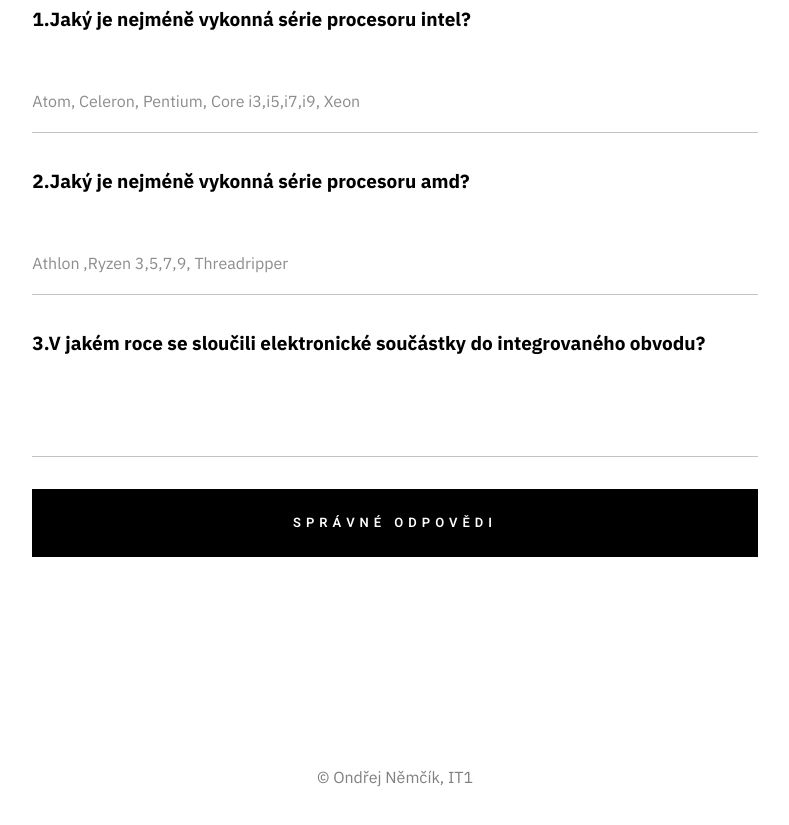
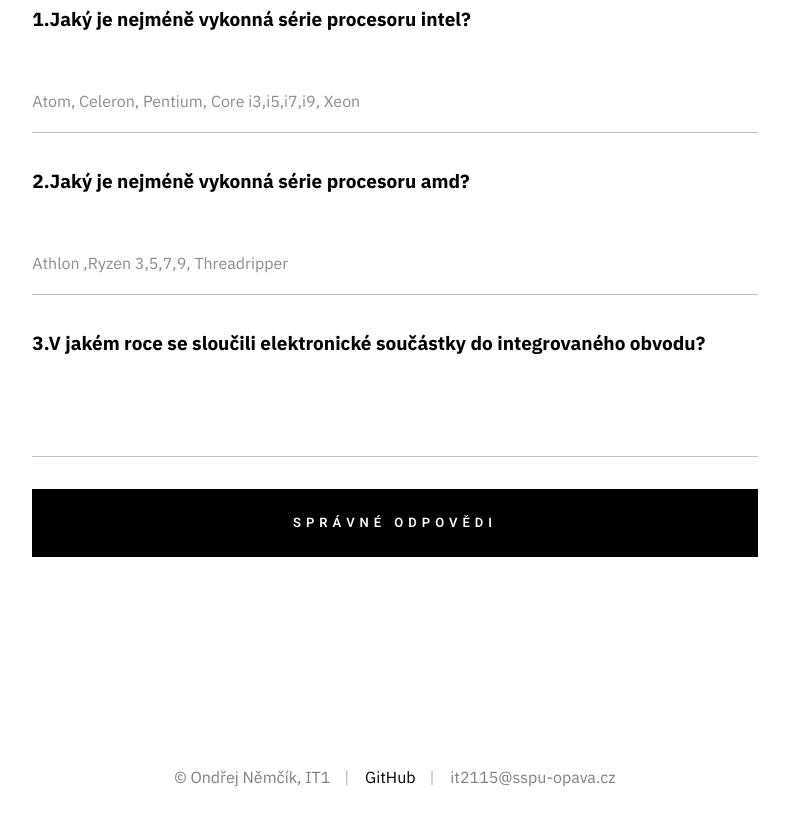
Before and after one commit to Endru88/rocnikovy-projekt, a plain HTML site: page cpu/cpu.html in a window 1280 px wide. Shown: the part 4369-5194 px from the top of the page, without its empty margins (355-1144 px from the left). Drawn offline with Linux system fonts and the light colour scheme.

Commit message:
09 - footer

```diff
--- a/cpu/cpu.html
+++ b/cpu/cpu.html
@@ -60,7 +60,7 @@
 
         </header>
 
-        <div class="s-content content">
+        <div class="s-content content animate-this">
             <main class="row content__page">
 
                 <article class="column large-full entry format-gallery">
@@ -69,13 +69,13 @@
                         <div class="entry__slider slider">
                             <div class="slider__slides">
                                 <div class="slider__slide">
-                                    <img src="img/intel.jpeg"  alt="intel">
+                                    <img src="img/intel.jpeg" alt="intel">
                                 </div>
                                 <div class="slider__slide">
-                                    <img src="img/amd.jpg"  alt="intel">
+                                    <img src="img/amd.jpg" alt="intel">
                                 </div>
                                 <div class="slider__slide">
-                                    <img src="img/intel2.jpg"  alt="intel">
+                                    <img src="img/intel2.jpg" alt="intel">
                                 </div>
                             </div>
                         </div>
@@ -142,7 +142,9 @@
                             parazitní kapacity. Toto umožňuje synchronním mikroprocesorům mít frekvenci v rozmezí od
                             desítek MHz po několik GHz. Navíc se schopností vytvořit extrémně malé tranzistory na
                             integrovaných obvodech se také zvýšila složitost a množství na jednom procesoru, a to přímo
-                            několikanásobně. Tento široce pozorovatelný trend je popsán <a href="http://https://cs.wikipedia.org/wiki/Moor%C5%AFv_z%C3%A1kon"> Mooreovým zákonem</a>, který byl
+                            několikanásobně. Tento široce pozorovatelný trend je popsán <a
+                                href="http://https://cs.wikipedia.org/wiki/Moor%C5%AFv_z%C3%A1kon"> Mooreovým
+                                zákonem</a>, který byl
                             prokázán jako velmi přesným předpovídatelem pro růst komplikovanosti a složitosti procesorů
                             a integrovaných obvodů.
                         </p>
@@ -161,10 +163,15 @@
                         </p>
 
                         <ul>
-                            <li> <a href="http://https://cs.wikipedia.org/wiki/%C5%98adi%C4%8D">Řadič</a>  nebo řídicí jednotka </li>
+                            <li> <a href="http://https://cs.wikipedia.org/wiki/%C5%98adi%C4%8D">Řadič</a> nebo řídicí
+                                jednotka </li>
                             <li><a href="https://cs.wikipedia.org/wiki/Registr_procesoru">Sada Registrů</a></li>
-                            <li>Jedna nebo více <a href="http://https://cs.wikipedia.org/wiki/Aritmeticko-logick%C3%A1_jednotka">aritmeticko-logických jednotek</a> </li>
-                            <li>Současné CPU obsahují také <a href="http://https://cs.wikipedia.org/wiki/Matematick%C3%BD_koprocesor">matematický koprocesor</a>  </li>
+                            <li>Jedna nebo více <a
+                                    href="http://https://cs.wikipedia.org/wiki/Aritmeticko-logick%C3%A1_jednotka">aritmeticko-logických
+                                    jednotek</a> </li>
+                            <li>Současné CPU obsahují také <a
+                                    href="http://https://cs.wikipedia.org/wiki/Matematick%C3%BD_koprocesor">matematický
+                                    koprocesor</a> </li>
                             <li>Současné CPU většinou obsahují také vektorovou jednotku</li>
                         </ul>
 
@@ -210,30 +217,33 @@
 
                         <h3 class="h2">Kvíz</h3>
 
-                        <form name="kviz" id="kviz" method="post"  autocomplete="off">
+                        <form name="kviz" id="kviz" method="post" autocomplete="off">
                             <fieldset>
 
                                 <div class="form-field">
                                     <p><b>1.Jaký je nejméně vykonná série procesoru intel?</b></p>
-                                    <input name="text" id="text1" class="full-width" placeholder="Atom, Celeron, Pentium, Core i3,i5,i7,i9, Xeon" value=""
+                                    <input name="text" id="text1" class="full-width"
+                                        placeholder="Atom, Celeron, Pentium, Core i3,i5,i7,i9, Xeon" value=""
                                         type="text">
 
                                 </div>
 
                                 <div class="form-field">
                                     <p><b>2.Jaký je nejméně vykonná série procesoru amd?</b></p>
-                                    <input name="text" id="text2" class="full-width" placeholder="Athlon ,Ryzen 3,5,7,9, Threadripper"
-                                         type="text">
+                                    <input name="text" id="text2" class="full-width"
+                                        placeholder="Athlon ,Ryzen 3,5,7,9, Threadripper" type="text">
                                 </div>
 
                                 <div class="form-field">
-                                    <p><b>3.V jakém roce se sloučili elektronické součástky do integrovaného obvodu?</b></p>
-                                    <input name="text" id="text3" class="full-width"
-                                     type="text">
+                                    <p><b>3.V jakém roce se sloučili elektronické součástky do integrovaného obvodu?</b>
+                                    </p>
+                                    <input name="text" id="text3" class="full-width" type="text">
                                 </div>
 
 
-                                    <button type="button" class="btn btn--primary btn-wide btn--large full-width" onclick="alert('Správné odpovědi:\n 1.Xeon\n 2.Athlon\n 3.1960')">Správné odpovědi</button>
+                                <button type="button" class="btn btn--primary btn-wide btn--large full-width"
+                                    onclick="alert('Správné odpovědi:\n 1.Xeon\n 2.Athlon\n 3.1960')">Správné
+                                    odpovědi</button>
 
                             </fieldset>
                         </form>
@@ -242,23 +252,25 @@
                 </div>
 
 
-        </main>
-
+            </main>
+        </div>
     </div>
 
 
 
-    <footer class="s-footer">
+    <footer class="s-footer animate-this">
         <div class="row">
             <div class="column large-full footer__content">
                 <div class="footer__copyright">
                     <span>© Ondřej Němčík, IT1</span>
+                    <span><a href="https://github.com/Endru88">GitHub</a></span>
+                    <span>it2115@sspu-opava.cz</span>
                 </div>
             </div>
         </div>
     </footer>
 
-    </div>
+
 
 
 
```
Also changed, not shown: case/case.html (+4 -2 lines), cooling/cooling.html (+4 -2 lines), gpu/gpu.html (+4 -2 lines), index.html (+3 -1 lines), motherboard/motherboard.html (+4 -2 lines), powersupply/powersupply.html (+4 -2 lines), ram/ram.html (+4 -2 lines), storage/storage.html (+5 -3 lines), case/img/small form factor.webp (renamed from case/img/small-form-factor.webp).
